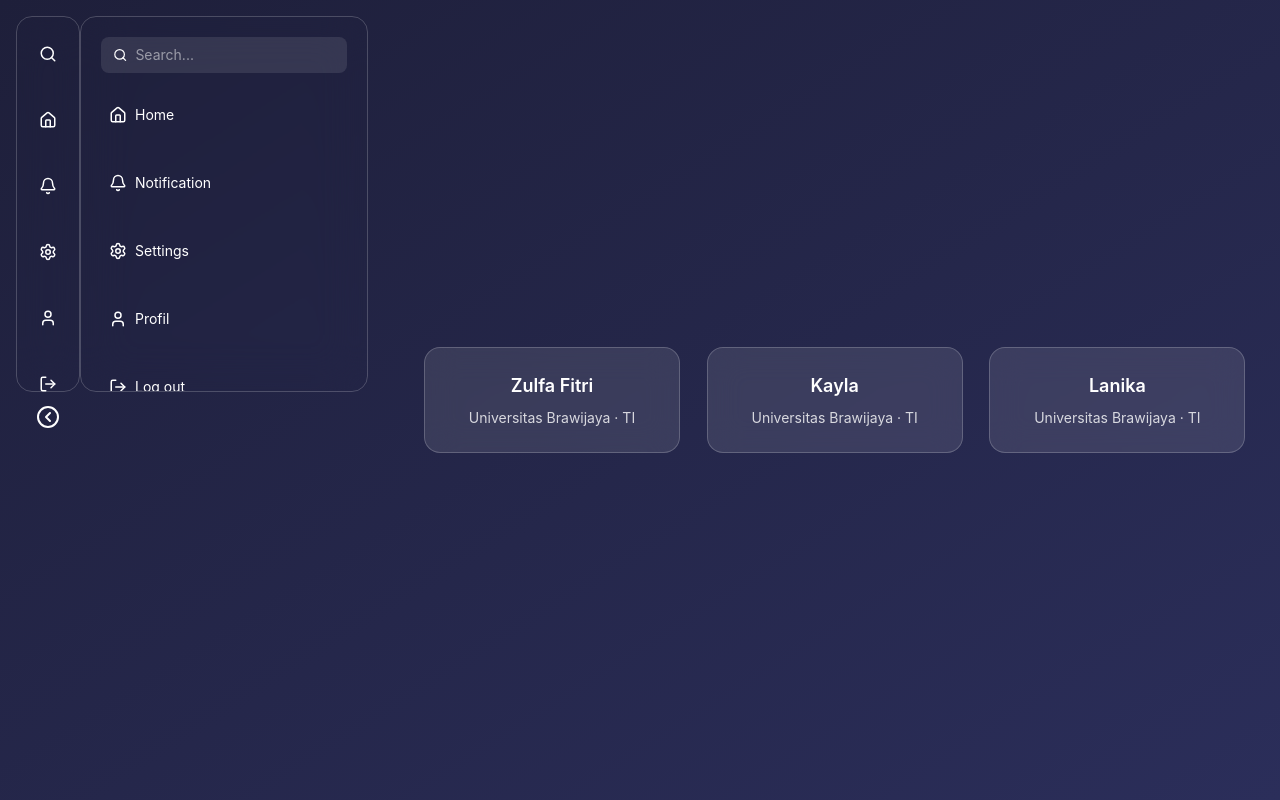
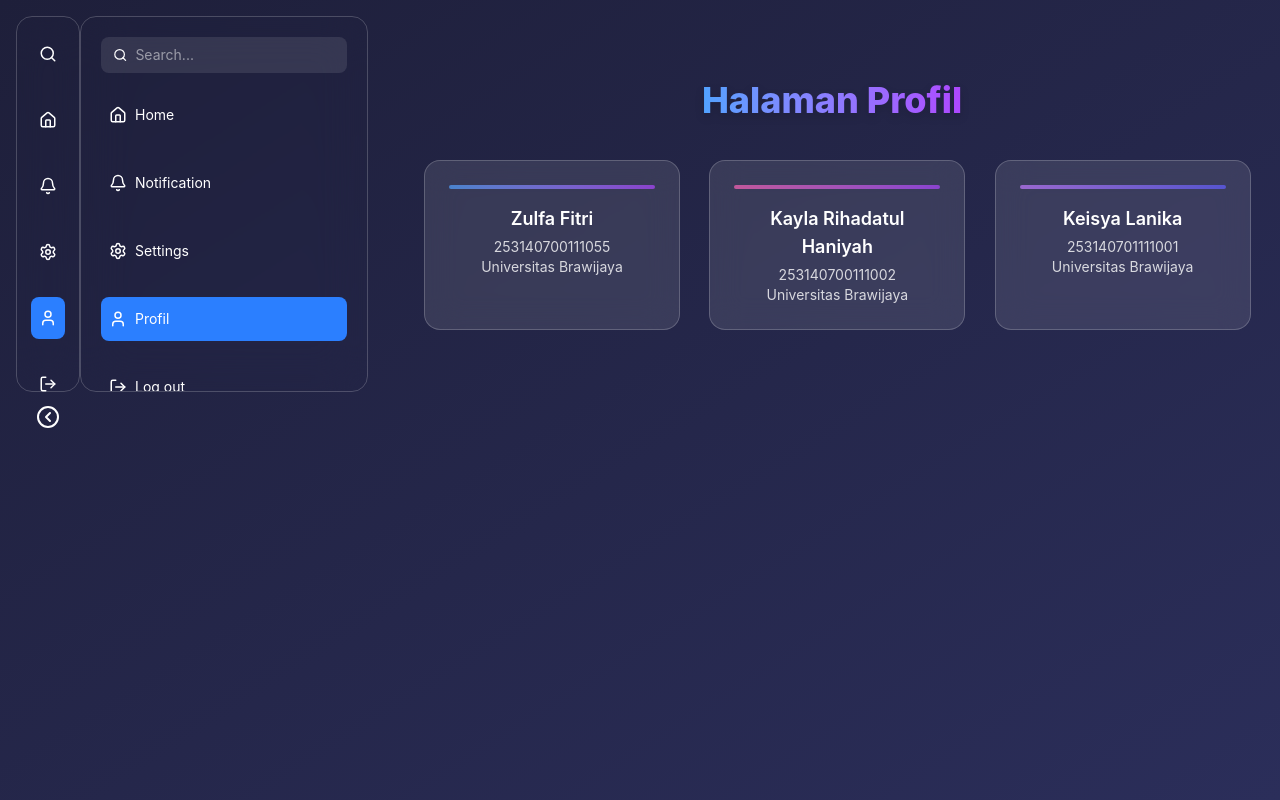
Before and after one commit to zulfafti-cyber/project_react_profil, a React (Vite) app: page / in a window 1280 px wide. Built offline with nearby package versions, Linux system fonts and the light colour scheme.

Commit message:
barulagi

```diff
--- a/src/App.jsx
+++ b/src/App.jsx
@@ -1,8 +1,10 @@
 import React, { useState } from "react";
 import { Search, Home, Bell, Settings, User, LogOut, CircleChevronRight, CircleChevronLeft } from "lucide-react";
+import { useNavigate } from "react-router-dom";
 
 export default function Sidebar() {
   const [open, setOpen] = useState(true);
+  const navigate = useNavigate();
 
   const menu = [
     { name: "Search", icon: <Search size={18} /> },
@@ -14,14 +16,25 @@ export default function Sidebar() {
   ];
 
   return (
-    <div className="min-h-screen bg-gradient-to-br from-[#1e1f3a] to-[#2b2e5a] text-white flex">
+    <div className="min-h-screen bg-gradient-to-br from-[#1e1f3a] to-[#2b2e5a] text-white flex relative overflow-hidden">
 
-      {/* ================= MINI SIDEBAR ================= */}
+      {/* BACKGROUND EFFECT */}
+      <div className="absolute inset-0 -z-10 overflow-hidden">
+        <div className="absolute top-[-100px] left-[-100px] w-72 h-72 bg-purple-500 rounded-full blur-3xl opacity-30"></div>
+        <div className="absolute bottom-[-100px] right-[-100px] w-72 h-72 bg-blue-500 rounded-full blur-3xl opacity-30"></div>
+      </div>
+
+      {/* MINI SIDEBAR */}
       <div className="flex h-screen p-4">
         <div className="w-16 h-[47vh] rounded-2xl backdrop-blur-xl border border-white/20 flex flex-col items-center py-4 justify-between">
           <div className="flex flex-col gap-6">
             {menu.map((item, i) => (
-              <div key={i} className="p-3 rounded-lg cursor-pointer hover:bg-white/20">
+              <div
+                key={i}
+                className={`flex items-center gap-2 px-2 py-3 rounded-lg cursor-pointer hover:bg-white/20 ${
+                  i === 4 ? "bg-blue-500" : ""
+                }`}
+              >
                 {item.icon}
               </div>
             ))}
@@ -32,7 +45,7 @@ export default function Sidebar() {
           </button>
         </div>
 
-        {/* ================= MAIN SIDEBAR ================= */}
+        {/* MAIN SIDEBAR */}
         <div
           className={`transition-all duration-300 ${
             open ? "w-72" : "w-0 opacity-0"
@@ -40,12 +53,21 @@ export default function Sidebar() {
         >
           <div className="flex items-center bg-white/10 px-3 py-2 rounded-lg mb-5">
             <Search size={16} className="mr-2" />
-            <input type="text" placeholder="Search..." className="bg-transparent outline-none text-sm w-full" />
+            <input
+              type="text"
+              placeholder="Search..."
+              className="bg-transparent outline-none text-sm w-full"
+            />
           </div>
 
           <div className="space-y-6">
             {menu.slice(1).map((item, i) => (
-              <div key={i} className="flex items-center gap-2 px-2 py-3 rounded-lg cursor-pointer hover:bg-white/20">
+              <div
+                key={i}
+                className={`flex items-center gap-2 px-2 py-3 rounded-lg cursor-pointer hover:bg-white/20 ${
+                  i === 3 ? "bg-blue-500" : ""
+                }`}
+              >
                 {item.icon}
                 <span className="text-sm">{item.name}</span>
               </div>
@@ -54,26 +76,56 @@ export default function Sidebar() {
         </div>
       </div>
 
-      {/* ================= MAIN CONTENT (DI TENGAH HALAMAN) ================= */}
-      <div className="flex-1 flex items-center justify-center px-10">
-        <div className="grid grid-cols-3 gap-8">
+      {/* MAIN CONTENT */}
+      <div className="flex-1 flex flex-col items-center justify-start px-10 pt-20">
 
-          {/* CARD 1 */}
-          <div className="bg-white/10 backdrop-blur-lg border border-white/20 p-6 rounded-2xl w-64 text-center hover:bg-white/20 transition">
-            <h3 className="font-semibold text-lg">Zulfa Fitri</h3>
-            <p className="text-sm opacity-80 mt-2">Universitas Brawijaya · TI</p>
+        {/* TITLE */}
+        <h1 className="text-4xl font-extrabold mb-10 bg-gradient-to-r from-blue-400 to-purple-500 bg-clip-text text-transparent drop-shadow-lg">
+          Halaman Profil
+        </h1>
+
+        {/* CARD LIST */}
+        <div className="grid grid-cols-3 gap-10 animate-fadeIn">
+
+          {/* ZULFA */}
+          <div
+            onClick={() => navigate("/zulfa")}
+            className="cursor-pointer bg-white/10 backdrop-blur-lg border border-white/20 p-6 rounded-2xl w-64 text-center
+            hover:bg-white/20 transition group hover:scale-105 duration-300
+            hover:shadow-[0_0_25px_rgba(59,130,246,0.5)]"
+          >
+            <div className="h-1 w-full bg-gradient-to-r from-blue-400 to-purple-500 rounded-full mb-4 opacity-70 group-hover:opacity-100 transition"></div>
+            <h3 className="font-semibold text-lg mt-2">Zulfa Fitri</h3>
+            <p className="text-sm opacity-80 mt-1">253140700111055</p>
+            <p className="text-sm opacity-80">Universitas Brawijaya</p>
           </div>
 
-          {/* CARD 2 */}
-          <div className="bg-white/10 backdrop-blur-lg border border-white/20 p-6 rounded-2xl w-64 text-center hover:bg-white/20 transition">
-            <h3 className="font-semibold text-lg">Kayla</h3>
-            <p className="text-sm opacity-80 mt-2">Universitas Brawijaya · TI</p>
+          {/* KAYLA */}
+          <div
+            onClick={() => navigate("/kayla")}
+            className="cursor-pointer bg-white/10 backdrop-blur-lg border border-white/20 p-6 rounded-2xl w-64 text-center
+            hover:bg-white/20 transition group hover:scale-105 duration-300
+            hover:shadow-[0_0_25px_rgba(236,72,153,0.5)]"
+          >
+            <div className="h-1 w-full bg-gradient-to-r from-pink-400 to-purple-500 rounded-full mb-4 opacity-70 group-hover:opacity-100 transition"></div>
+            <h3 className="font-semibold text-lg mt-2">
+              Kayla Rihadatul Haniyah
+            </h3>
+            <p className="text-sm opacity-80 mt-1">253140700111002</p>
+            <p className="text-sm opacity-80">Universitas Brawijaya</p>
           </div>
 
-          {/* CARD 3 */}
-          <div className="bg-white/10 backdrop-blur-lg border border-white/20 p-6 rounded-2xl w-64 text-center hover:bg-white/20 transition">
-            <h3 className="font-semibold text-lg">Lanika</h3>
-            <p className="text-sm opacity-80 mt-2">Universitas Brawijaya · TI</p>
+          {/* LANIKA */}
+          <div
+            onClick={() => navigate("/lanika")}
+            className="cursor-pointer bg-white/10 backdrop-blur-lg border border-white/20 p-6 rounded-2xl w-64 text-center
+            hover:bg-white/20 transition group hover:scale-105 duration-300
+            hover:shadow-[0_0_25px_rgba(168,85,247,0.5)]"
+          >
+            <div className="h-1 w-full bg-gradient-to-r from-purple-400 to-indigo-500 rounded-full mb-4 opacity-70 group-hover:opacity-100 transition"></div>
+            <h3 className="font-semibold text-lg mt-2">Keisya Lanika</h3>
+            <p className="text-sm opacity-80 mt-1">253140701111001</p>
+            <p className="text-sm opacity-80">Universitas Brawijaya</p>
           </div>
 
         </div>
```
